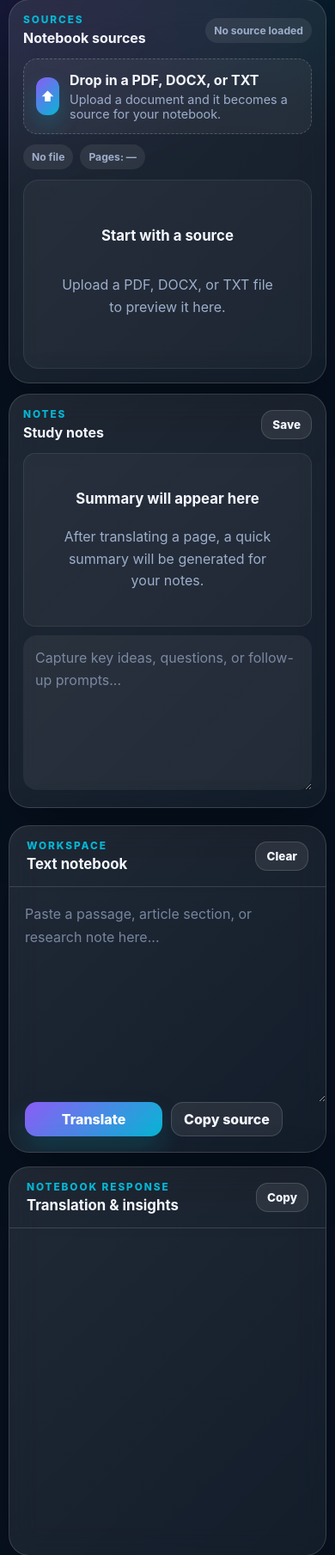
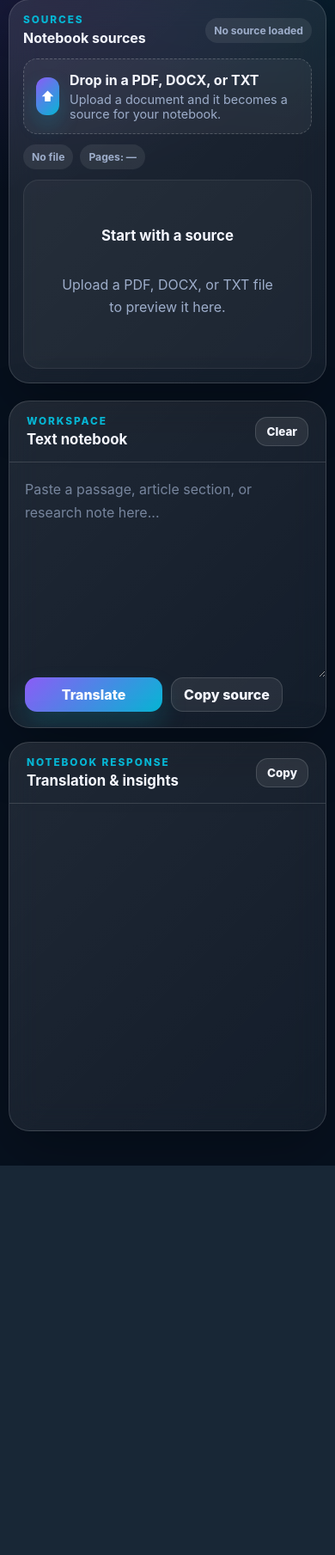
Before and after one commit to ALFAar7/ollama-notebook-ai, a Flask app: page / in a window 390 px wide. Shown: the part 258-2067 px from the top of the page at 86% size. After the commit the page ends 1614 px from the top, so only its background shows below. Run offline with Flask 3, Linux system fonts and the light colour scheme; data that the repository does not hold is empty.

Commit message:
refactor(ui): Consolidate notes section into unified desktop pane
Remove the separate mobile notes sidebar and unify the notes UI
into a single desktop-only section. Simplify responsive CSS by
removing redundant media query breakpoints and desktop-notes
display rules.

```diff
--- a/static/style.css
+++ b/static/style.css
@@ -686,6 +686,10 @@ button,
     .workspace-split {
         grid-template-columns: 1fr;
     }
+
+    .desktop-notes {
+        display: none;
+    }
 }
 
 @media (min-width: 1080px) {
@@ -717,10 +721,6 @@ button,
         display: block;
     }
 
-    .desktop-notes {
-        display: block;
-    }
-
     .desktop-top-section {
         min-height: 280px;
     }
@@ -736,12 +736,6 @@ button,
 
     .notes-section .note-textarea {
         min-height: 180px;
-    }
-}
-
-@media (max-width: 1080px) {
-    .desktop-notes {
-        display: none;
     }
 }
 
--- a/templates/index.html
+++ b/templates/index.html
@@ -83,23 +83,6 @@
                             <span>Upload a PDF, DOCX, or TXT file to preview it here.</span>
                         </div>
                     </div>
-                </div>
-
-                <div class="sidebar-card compact-card sidebar-notes">
-                    <div class="section-head">
-                        <div>
-                            <p class="eyebrow">Notes</p>
-                            <h2>Study notes</h2>
-                        </div>
-                        <button id="saveNoteBtn" class="ghost-btn small">Save</button>
-                    </div>
-                    <div class="notes-summary compact-summary" id="notesSummaryMobile">
-                        <div class="empty-state centered">
-                            <strong>Summary will appear here</strong>
-                            <span>After translating a page, a quick summary will be generated for your notes.</span>
-                        </div>
-                    </div>
-                    <textarea id="noteInputMobile" class="note-textarea compact-note" placeholder="Capture key ideas, questions, or follow-up prompts..."></textarea>
                 </div>
             </aside>
 
@@ -198,13 +181,13 @@
                             </div>
                             <button id="saveNoteBtn" class="ghost-btn small">Save</button>
                         </div>
-                        <div class="notes-summary" id="notesSummaryDesktop">
+                        <div class="notes-summary" id="notesSummary">
                             <div class="empty-state centered">
                                 <strong>Summary will appear here</strong>
                                 <span>After translating a page, a quick summary will be generated for your notes.</span>
                             </div>
                         </div>
-                        <textarea id="noteInputDesktop" class="note-textarea" placeholder="Capture key ideas, questions, or follow-up prompts..."></textarea>
+                        <textarea id="noteInput" class="note-textarea" placeholder="Capture key ideas, questions, or follow-up prompts..."></textarea>
                     </div>
                 </div>
             </div>
```
Also changed, not shown: 1 other file.
